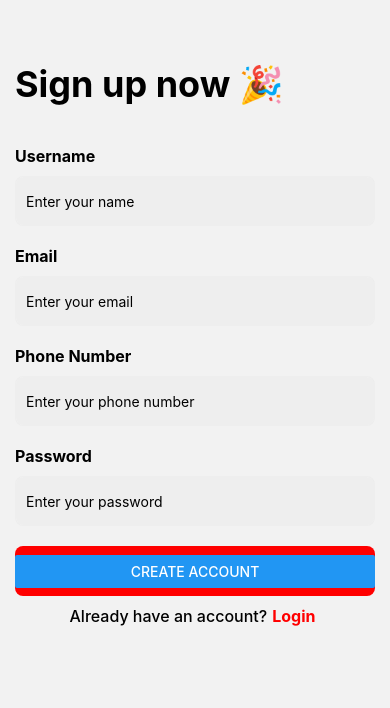
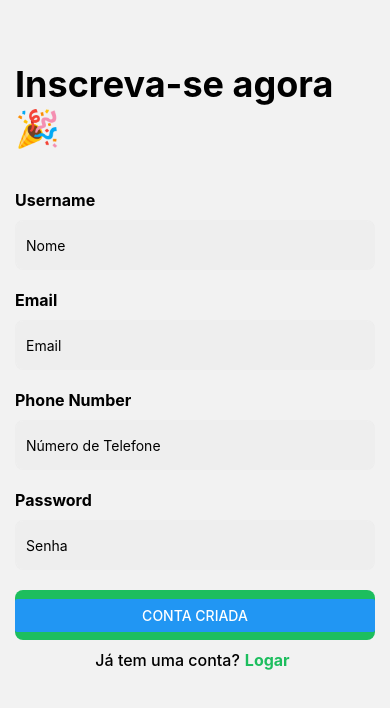
Before and after one commit to mayconlinol/appserelepe1, a React Native app: screen /Signup in a window 390 px wide. Shown: the top 708 px of the page. Built offline with nearby package versions, Linux system fonts and the light colour scheme; no server answers.

Commit message:
Fix endereços s e routes

```diff
--- a/App.tsx
+++ b/App.tsx
@@ -1,6 +1,6 @@
 import { StatusBar } from 'expo-status-bar';
 import { StyleSheet, Text, View } from 'react-native';
-import Navigation from './src/navigation/Navigation';
+import Navigation from './src/routers/stack.routes';
 
 export default function App() {
   return (
--- a/package.json
+++ b/package.json
@@ -21,14 +21,18 @@
     "content": "^4.0.6",
     "delivery": "^0.0.6",
     "expo": "~50.0.14",
+    "expo-linear-gradient": "^12.7.2",
     "expo-status-bar": "~1.11.1",
     "firebase": "^10.10.0",
     "firestore": "^1.1.6",
+    "install": "^0.13.0",
     "network": "^0.7.0",
+    "npm": "^10.5.2",
     "react": "18.2.0",
     "react-dom": "18.2.0",
     "react-native": "^0.73.6",
     "react-native-gesture-handler": "~2.14.0",
+    "react-native-linear-gradient": "^2.8.3",
     "react-native-modal": "^13.0.1",
     "react-native-safe-area-context": "^4.9.0",
     "react-native-screens": "^3.30.1",
--- a/src/constants/Colors.tsx
+++ b/src/constants/Colors.tsx
@@ -2,7 +2,7 @@ const Colors = {
     light: "#eeee",
     grey: "#D8D8D8",
     gray: "#B2beb5",
-    primary: "red",
+    primary: "#1DBE5E",
     // secondary: "#5199E5",
     secondary: "#EEE00E",
     dark: "#000",
--- a/src/firebase/firebase.tsx
+++ b/src/firebase/firebase.tsx
@@ -13,9 +13,6 @@ const firebaseConfig = {
     appId: "1:579757522682:web:e96a4ccbcb53ddb0939343",
 };
 
-/* sdjlaksjdlkasjdklas
-dsadjsakldjsakldjsa
-sadjhaskldjsakldjlk */
 const app = initializeApp(firebaseConfig);
 
 const db = getFirestore(app);
--- a/src/navigation/AuthStack.tsx
+++ b/src/routers/AuthStack.tsx
@@ -1,8 +1,7 @@
 import { createNativeStackNavigator } from "@react-navigation/native-stack";
 
 
-import Profile from "../screens/login/Profile";
-import Routes from '../routers/index';
+import Routes from './index';
 
 
 const Stack = createNativeStackNavigator();
@@ -17,13 +16,6 @@ export default function AuthStack() {
           headerShown: false,
         }}
       />
-      <Stack.Screen
-        name="Profile"
-        component={Profile}
-        options={{
-          headerShown: false,
-        }}
-      />
     </Stack.Navigator>
   );
 }
--- a/src/routers/tb.routes.tsx
+++ b/src/routers/tb.routes.tsx
@@ -9,7 +9,7 @@ import Historico from '../screens/history/Historico';
 import ButtonAdd from '../components/buttonadd/ButtonAdd';
 import AddKcal from '../screens/add/options/AddKcal';
 import AddWater from '../screens/add/options/AddAgua';
-import Dashboard from '../screens/login/Dashboard';
+import Logout from '../screens/login/Logout';
 
 const Tab = createBottomTabNavigator();
 
@@ -51,7 +51,7 @@ export default function TabsRoutes() {
             />
             {<Tab.Screen
                 name='perfil'
-                component={Dashboard}
+                component={Logout}
                 options={{
                     tabBarIcon: ({ color, size }) => <Feather name='user' color={color} size={size} />,
                     tabBarLabel: ''
--- a/src/screens/login/Login.tsx
+++ b/src/screens/login/Login.tsx
@@ -10,12 +10,11 @@ import {
 } from "react-native";
 import React, { useState } from "react";
 import Colors from "../../constants/Colors";
-import { Feather } from "@expo/vector-icons";
-import { auth, db } from "../../firebase/firebase";
-import { Entypo } from "@expo/vector-icons";
+import { auth } from "../../firebase/firebase";
+
 import { signInWithEmailAndPassword } from "firebase/auth";
 
-const { width, height } = Dimensions.get("window");
+const { height } = Dimensions.get("window");
 let top;
 if (Platform.OS === "ios") {
   top = height * 0.02;
@@ -35,7 +34,6 @@ export default function Login({ navigation }: { navigation: any }) {
         .then((userCredential) => {
           const user = userCredential.user;
           setLoading(false);
-        alert("login successful :)");
         })
         .catch((error) => {
           const errorMessage = error.message;
@@ -46,7 +44,7 @@ export default function Login({ navigation }: { navigation: any }) {
   return (
     <View style={styles.container}>
       <View style={styles.loginHeader}>
-        <Text style={styles.loginHeaderText}>Let's sign you in 🚀</Text>
+        <Text style={styles.loginHeaderText}>Bem Vindo ao SerelepeApp 🚀</Text>
       </View>
 
       <View style={styles.loginContainer}>
@@ -55,17 +53,17 @@ export default function Login({ navigation }: { navigation: any }) {
           <Text style={styles.emailText}>Email</Text>
           <TextInput
             style={styles.emailInput}
-            placeholder="Enter your email"
+            placeholder="Seu Email"
             value={email}
             onChangeText={(text) => setEmail(text)}
           />
         </View>
         {/* Password */}
         <View style={styles.passwordContainer}>
-          <Text style={styles.passwordText}>Password</Text>
+          <Text style={styles.passwordText}>Senha</Text>
           <TextInput
             style={styles.passwordInput}
-            placeholder="Enter your password"
+            placeholder="Sua Senha"
             value={password}
             secureTextEntry={true}
             onChangeText={(text) => setPassword(text)}
@@ -74,19 +72,19 @@ export default function Login({ navigation }: { navigation: any }) {
         {/* Forgot Password */}
         <View style={styles.forgotContainer}>
           <TouchableOpacity onPress={() => navigation.push("Forgot")}>
-            <Text style={styles.forgotText}>Forgot Password?</Text>
+            <Text style={styles.forgotText}>Esqueceu a Senha?</Text>
           </TouchableOpacity>
         </View>
         {/* Login Button */}
         <View style={styles.loginButton}>
           <TouchableOpacity onPress={handleSignin} style={{ width: '100%' }}>
-        <Button title={loading ? "Loading" : "Login"} onPress={handleSignin} />
+              <Text style={styles.loginButtonText}>{loading ? "Entrando..." : "Entrar"}</Text>
           </TouchableOpacity>
         </View>
         <View style={styles.signupGroup}>
-          <Text style={styles.new}>New here?</Text>
+          <Text style={styles.new}>Novo por aqui?</Text>
           <TouchableOpacity onPress={() => navigation.push("Signup")}>
-            <Button title="Sign Up" onPress={() => navigation.push("Signup")} />
+            <Button title="Cadastre-se" onPress={() => navigation.push("Signup")} />
           </TouchableOpacity>
         </View>
       </View>
@@ -111,6 +109,10 @@ const styles = StyleSheet.create({
   },
   loginHeader: {
     marginTop: 20,
+    alignContent: "center",
+    justifyContent: "center",
+    alignItems: "center",
+
   },
   loginHeaderText: {
     fontSize: 36,
@@ -167,14 +169,15 @@ const styles = StyleSheet.create({
     width: "100%",
     height: 50,
     backgroundColor: Colors.primary,
-    borderRadius: 8,
+    borderRadius: 20,
     justifyContent: "center",
     alignItems: "center",
   },
   loginButtonText: {
-    fontSize: 16,
+    fontSize: 18,
     fontWeight: "bold",
     color: Colors.white,
+    alignSelf: "center",
   },
   signupGroup: {
     flexDirection: "row",
@@ -192,5 +195,5 @@ const styles = StyleSheet.create({
     fontSize: 16,
     fontWeight: "500",
     marginRight: 5,
-  },
+  }
 });
--- a/src/screens/login/Profile.tsx
+++ /dev/null
@@ -1,12 +0,0 @@
-import { StyleSheet, Text, View } from 'react-native'
-import React from 'react'
-
-export default function Profile() {
-  return (
-    <View>
-      <Text>Profile</Text>
-    </View>
-  )
-}
-
-const styles = StyleSheet.create({})
--- a/src/screens/login/Signup.tsx
+++ b/src/screens/login/Signup.tsx
@@ -11,13 +11,11 @@ import {
 } from "react-native";
 import React, { useState } from "react";
 import Colors from "../../constants/Colors";
-import { Feather } from "@expo/vector-icons";
 import { auth, db } from "../../firebase/firebase";
-import { Entypo } from "@expo/vector-icons";
 import { createUserWithEmailAndPassword } from "firebase/auth";
 import { doc, setDoc } from "firebase/firestore";
 
-const { width, height } = Dimensions.get("window");
+const { height } = Dimensions.get("window");
 let top;
 if (Platform.OS === "ios") {
   top = height * 0.02;
@@ -45,7 +43,7 @@ export default function Signup({ navigation }: { navigation: any }) {
           CreatedAt: new Date().toUTCString(),
         });
       })
-      .then(() => alert("account created successfully 🎉"))
+      .then(() => alert("Conta Criada com Sucesso 🎉"))
       .catch((error: any) => {
         alert(error.message);
       });
@@ -54,7 +52,7 @@ export default function Signup({ navigation }: { navigation: any }) {
   return (
     <View style={styles.container}>
       <View style={styles.loginHeader}>
-        <Text style={styles.loginHeaderText}>Sign up now 🎉</Text>
+        <Text style={styles.loginHeaderText}>Inscreva-se agora 🎉</Text>
       </View>
 
       <KeyboardAvoidingView behavior="padding" style={styles.loginContainer}>
@@ -63,7 +61,7 @@ export default function Signup({ navigation }: { navigation: any }) {
           <Text style={styles.emailText}>Username</Text>
           <TextInput
             style={styles.emailInput}
-            placeholder="Enter your name"
+            placeholder="Nome"
             value={username}
             onChangeText={(text) => setUsername(text)}
           />
@@ -73,7 +71,7 @@ export default function Signup({ navigation }: { navigation: any }) {
           <Text style={styles.emailText}>Email</Text>
           <TextInput
             style={styles.emailInput}
-            placeholder="Enter your email"
+            placeholder="Email"
             value={email}
             onChangeText={(text) => setEmail(text)}
           />
@@ -83,7 +81,7 @@ export default function Signup({ navigation }: { navigation: any }) {
           <Text style={styles.emailText}>Phone Number</Text>
           <TextInput
             style={styles.emailInput}
-            placeholder="Enter your phone number"
+            placeholder="Número de Telefone"
             value={phone?.toString()}
             inputMode="numeric"
             onChangeText={(text) => setPhone(text)}
@@ -94,7 +92,7 @@ export default function Signup({ navigation }: { navigation: any }) {
           <Text style={styles.passwordText}>Password</Text>
           <TextInput
             style={styles.passwordInput}
-            placeholder="Enter your password"
+            placeholder="Senha"
             value={password}
             secureTextEntry={true}
             onChangeText={(text) => setPassword(text)}
@@ -107,15 +105,15 @@ export default function Signup({ navigation }: { navigation: any }) {
 
         <TouchableOpacity onPress={handleSignup} style={{ width: '100%'}}>
 
-        <Button title={loading ? "Creating account..." : "Create Account"} onPress={handleSignup} />
+        <Button title={loading ? "Criando conta..." : "Conta criada"} onPress={handleSignup} />
 
         </TouchableOpacity>
         </View>
 
         <View style={styles.signupGroup}>
-          <Text style={styles.new}>Already have an account?</Text>
+          <Text style={styles.new}>Já tem uma conta?</Text>
           <TouchableOpacity onPress={() => navigation.push("Login")}>
-            <Text style={styles.signup}>Login</Text>
+            <Text style={styles.signup}>Logar</Text>
           </TouchableOpacity>
         </View>
       </KeyboardAvoidingView>
```
Also changed, not shown: src/screens/login/Logout.tsx (renamed from src/screens/login/Dashboard.tsx, +3 -4 lines), src/routers/InitialScreenOnStart.tsx (renamed from src/navigation/InitialScreenOnStart.tsx), src/routers/stack.routes.tsx (renamed from src/navigation/Navigation.tsx), 1 other file (tests, documents, lock files or other folders). Lines whose indentation alone changed are shown as unchanged.
